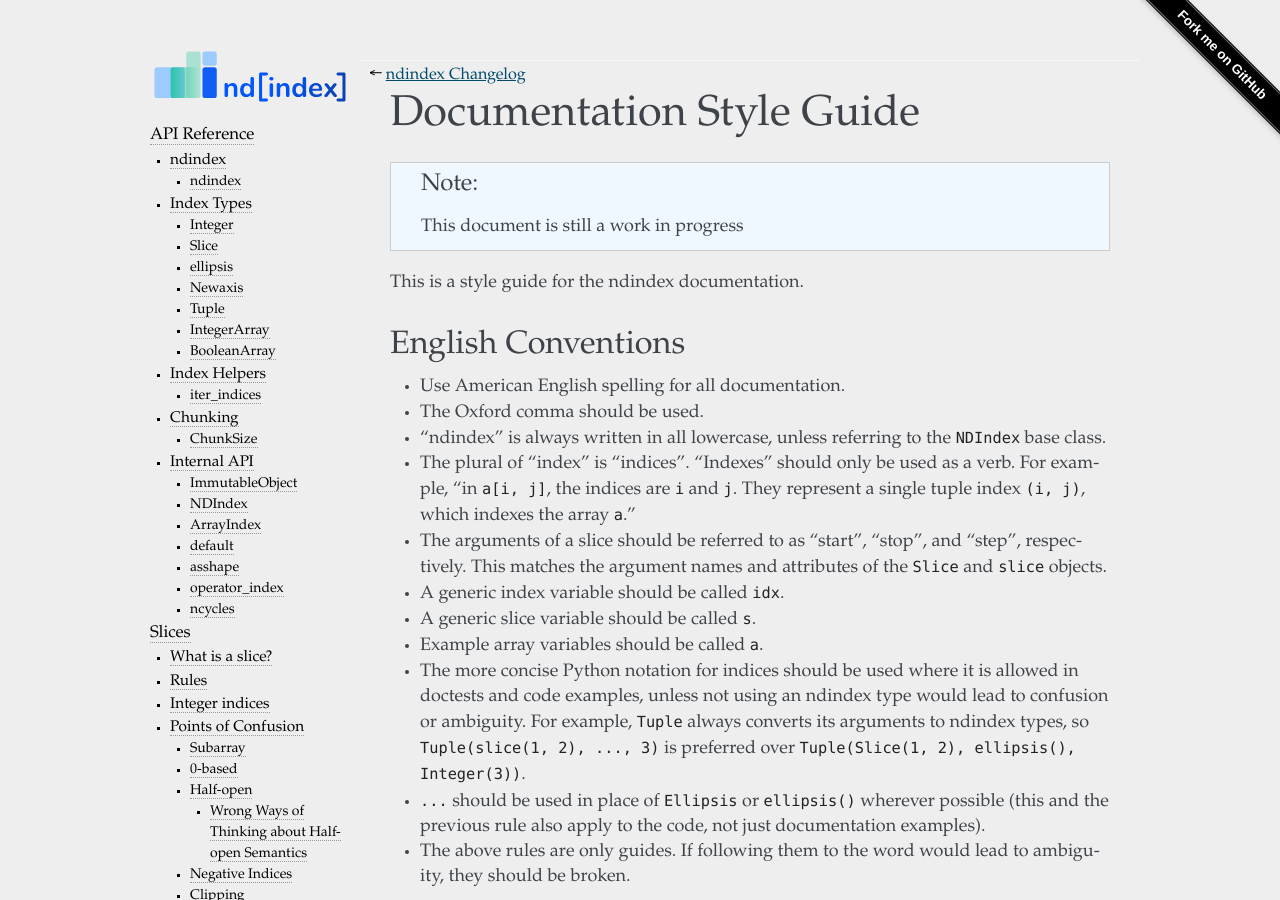
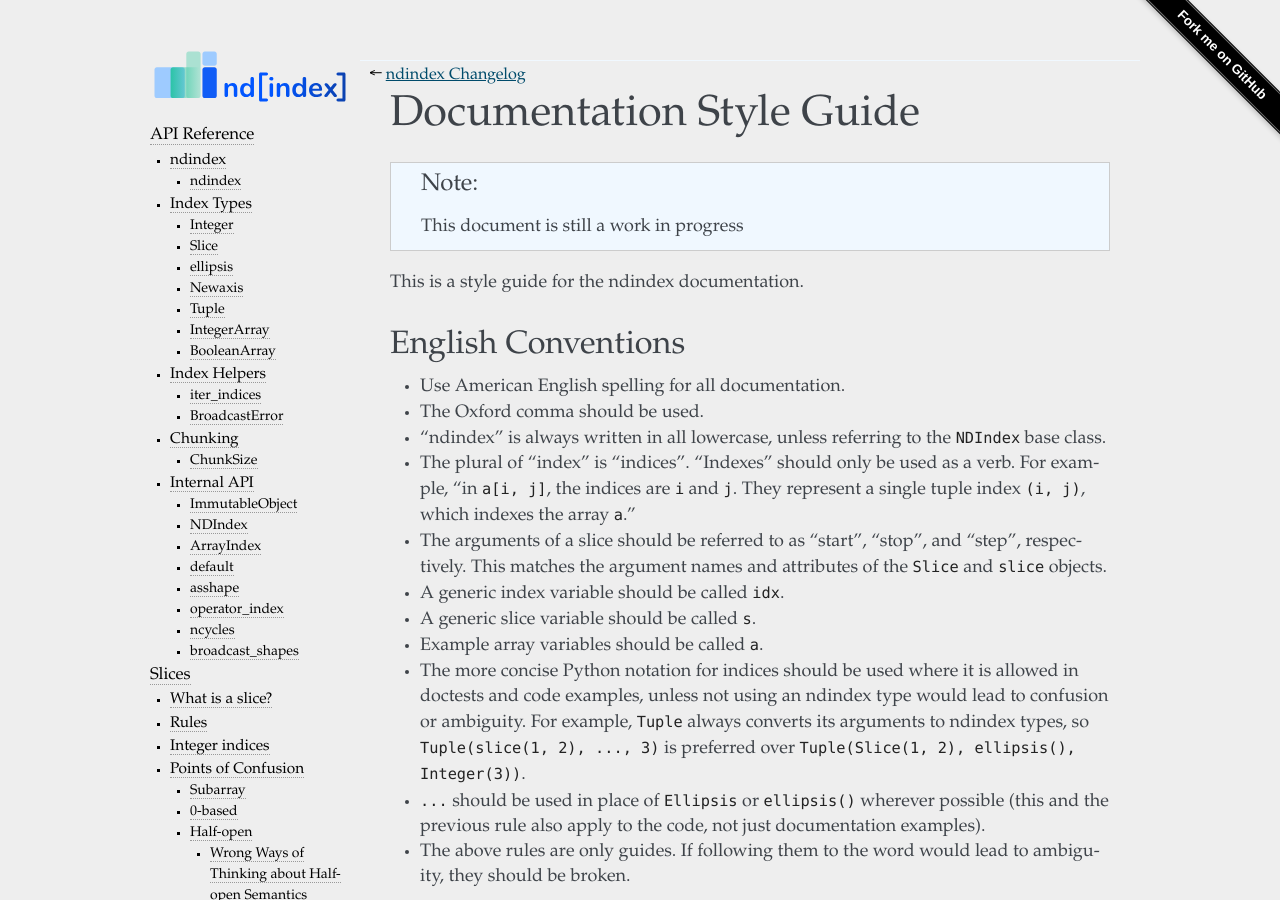
Before and after one commit to Quansight-Labs/ndindex, a Sphinx documentation site: the page built from docs/style-guide.md, in a window 1280 px wide and 900 px high. Built offline with Sphinx 7.4.7, drawn with Linux system fonts in a browser that asks for light colours; pages that are not in the unit, such as notebooks, are missing from menus.

Commit message:
Add some internal functions to the docs
Also add BroadcastError to __init__.py since it is raised by the public
iter_indices() method.

```diff
--- a/docs/api.rst
+++ b/docs/api.rst
@@ -88,6 +88,11 @@
 
 .. autofunction:: ndindex.iter_indices
 
+BroadcastError
+--------------
+
+.. autoexception:: ndindex.BroadcastError
+
 Chunking
 ========
 
@@ -146,3 +151,8 @@
 -------
 
 .. autofunction:: ndindex.ndindex.ncycles
+
+broadcast_shapes
+----------------
+
+.. autofunction:: ndindex.ndindex.broadcast_shapes
--- a/ndindex/__init__.py
+++ b/ndindex/__init__.py
@@ -1,8 +1,8 @@
 __all__ = []
 
-from .ndindex import ndindex, iter_indices
+from .ndindex import ndindex, iter_indices, BroadcastError
 
-__all__ += ['ndindex', 'iter_indices']
+__all__ += ['ndindex', 'iter_indices', 'BroadcastError']
 
 from .slice import Slice
 
```
Also changed, not shown: 1 other file.
